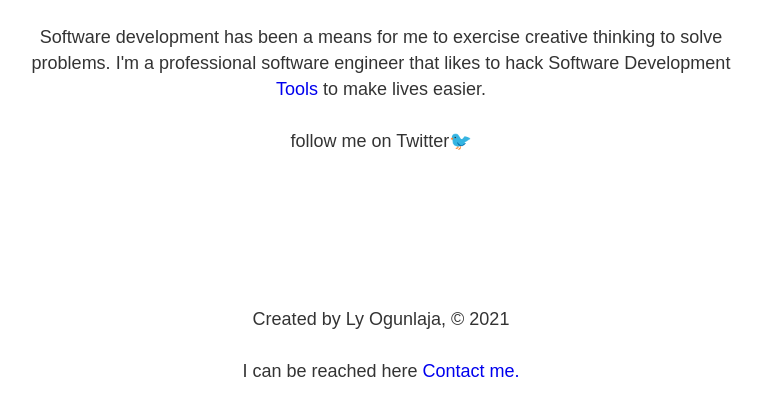
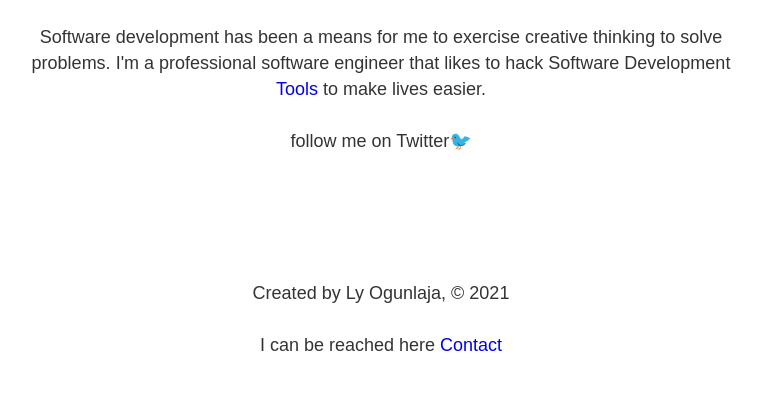
Before and after one commit to logunlaja26/my-website, a Gatsby site: page /about in a window 1280 px wide. Shown: the part 398-800 px from the top of the page, without its empty margins (259-1021 px from the left). Built offline with nearby package versions, Linux system fonts and the light colour scheme; Gatsby itself is replaced by a stand-in of ours.

Commit message:
changed contact html attribute to be crawlable

```diff
--- a/src/components/footer.js
+++ b/src/components/footer.js
@@ -17,9 +17,9 @@ export default function Footer() {
   return (
     <footer className={footerStyles.footer}>
       <p>Created by {data.site.siteMetadata.author}, © 2021</p>
-      <a>
-        I can be reached here <Link to="/contact">Contact me.</Link>
-      </a>
+      <p>
+        I can be reached here <a href="/contact">Contact</a>
+      </p>
     </footer>
   )
 }
```
